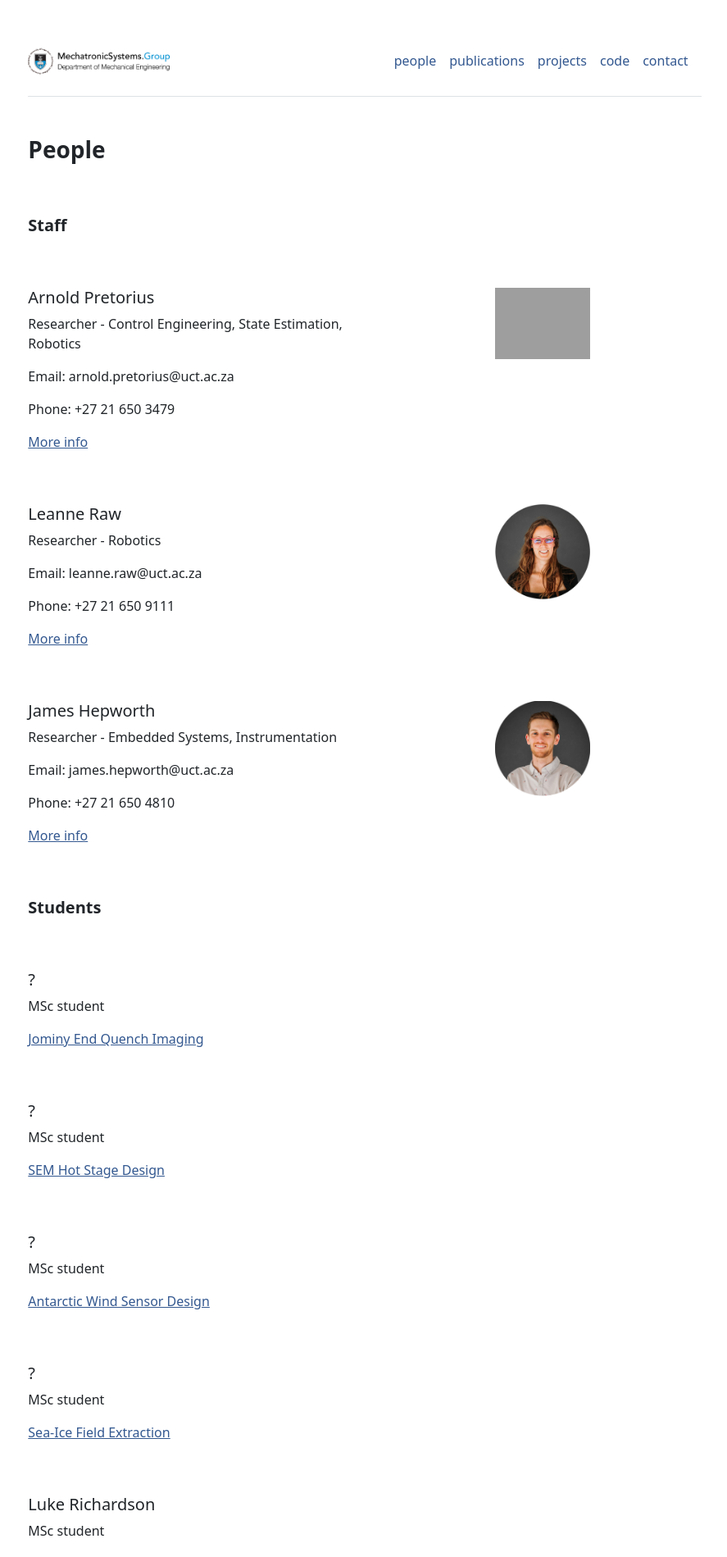
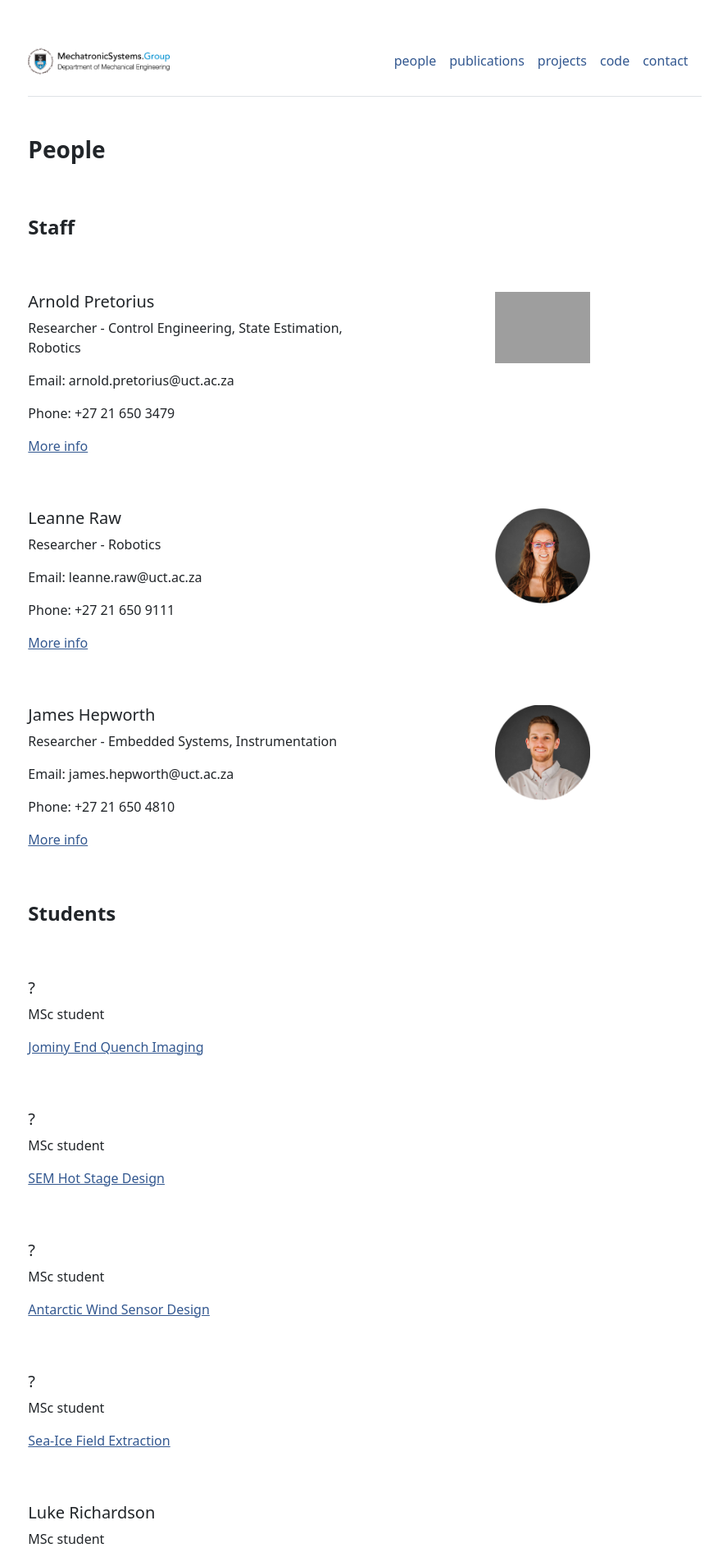
Before and after one commit to MechatronicSystems-Group/mechatronicsystems-group.github.io, a Jekyll site: the page built from people.md, in a window 1280 px wide. Shown: the top 1899 px of the page at 82% size, without its empty margins (195-1082 px from the left). Built offline with Jekyll 4.4.1, drawn with Linux system fonts in a browser that asks for light colours.

Commit message:
Update people.html

```diff
--- a/_layouts/people.html
+++ b/_layouts/people.html
@@ -5,7 +5,7 @@ layout: default
 {{ content }}
 
 <h3 class="fw-bold pb-3 mb-5">People</h3>
-<h5 class="fw-bold pb-3 mb-5">Staff</h5>
+<h4 class="fw-bold pb-3 mb-5">Staff</h4>
 {% for person in site.data.settings.staff %}
 <div class="row g-5 mb-5">
   <div class="col-md-6">
@@ -21,7 +21,7 @@ layout: default
 </div>
 {% endfor %}
 
-<h5 class="fw-bold pb-3 mb-5">Students</h5>
+<h4 class="fw-bold pb-3 mb-5">Students</h4>
 {% for project in site.data.settings.projects %}
 <div class="row g-5 mb-5">
   <div class="col-md-6">
```
